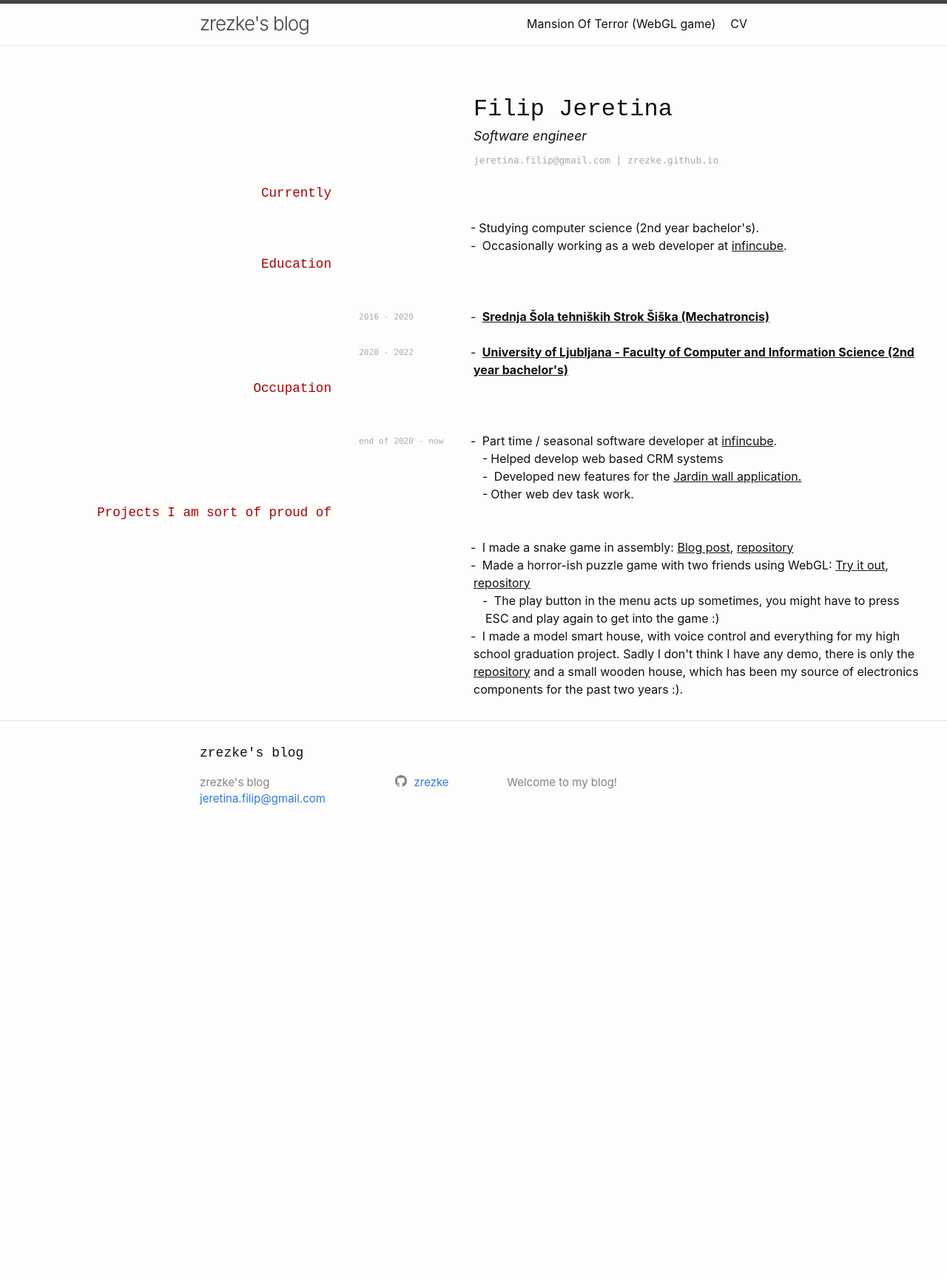
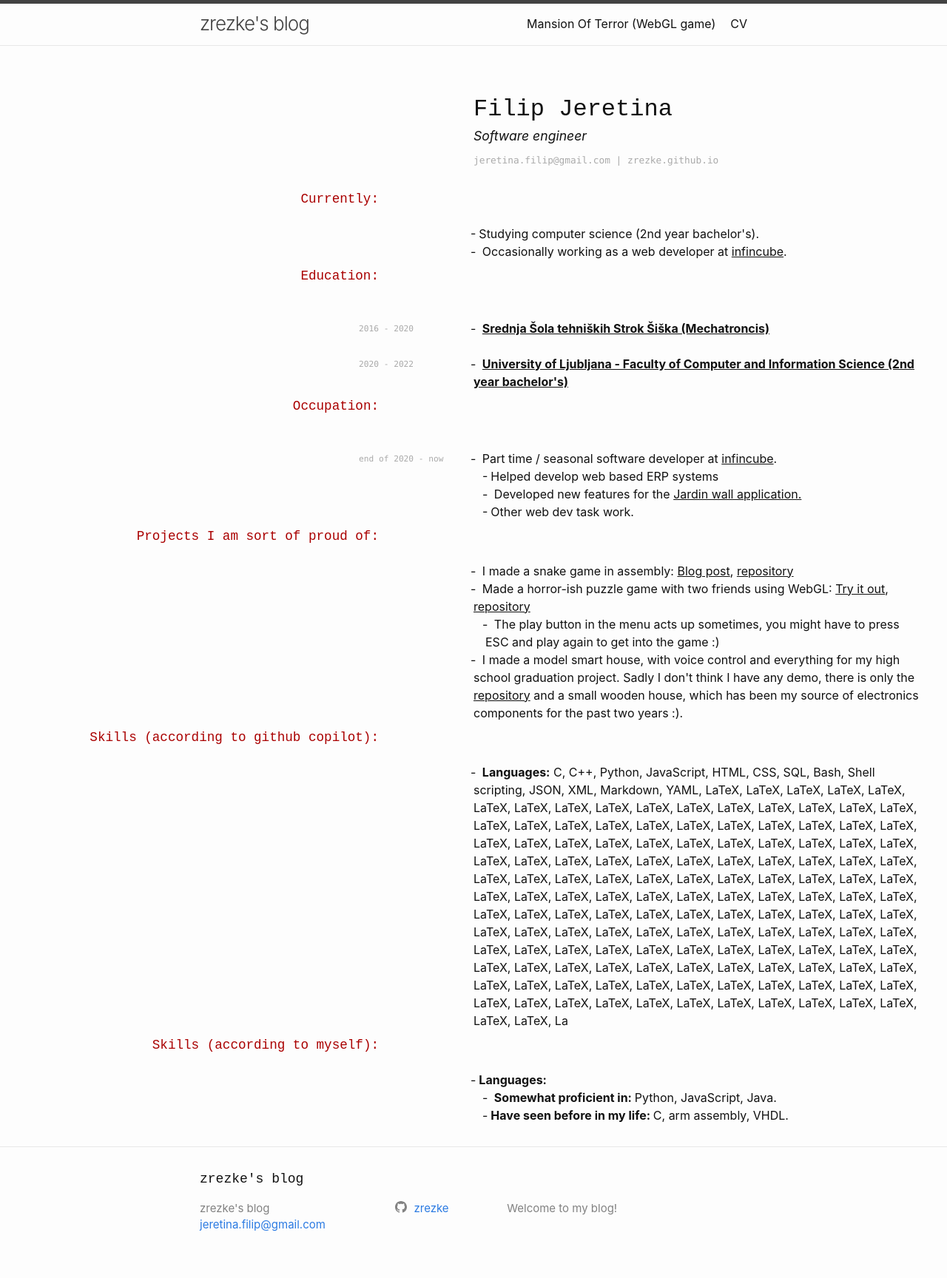
Before and after one commit to zrezke/zrezke.github.io, a Jekyll site: the page built from cv.html, in a window 1280 px wide. Shown: the whole page at 74% size. Built offline with Jekyll 4.4.1, drawn with Linux system fonts in a browser that asks for light colours; before the commit the page ends 1152 px from its top, so only the background shows below that.

Commit message:
fix mistake, add skillz

```diff
--- a/assets/cv.css
+++ b/assets/cv.css
@@ -52,6 +52,7 @@
   flex-direction: row;
   align-self: center;
   justify-content: space-between;
+  margin-top: 0.5em;
 }
 
 .cv h1,
@@ -70,7 +71,7 @@ h4 {
 }
 
 .point .subtitle h2 {
-  flex: 0 0 70%;
+  flex: 0 0 80%;
   /* left: -25%; */
   font-size: 1.1em;
   color: #a00;
--- a/cv.html
+++ b/cv.html
@@ -25,7 +25,7 @@ title: CV
         </div>
         <div class="point">
           <div class="subtitle">
-            <h2>Currently</h2>
+            <h2>Currently:</h2>
           </div>
           <ul>
             <li>Studying computer science (2nd year bachelor's).</li>
@@ -37,7 +37,7 @@ title: CV
         </div>
         <div class="point">
           <div class="subtitle">
-            <h2>Education</h2>
+            <h2>Education:</h2>
           </div>
           <ul>
             <code>2016 - 2020</code>
@@ -61,7 +61,7 @@ title: CV
         </div>
         <div class="point">
           <div class="subtitle">
-            <h2>Occupation</h2>
+            <h2>Occupation:</h2>
           </div>
           <ul>
             <code>end of 2020 - now</code>
@@ -69,7 +69,7 @@ title: CV
               Part time / seasonal software developer at
               <a href="https://infincube.com/" target="_blank">infincube</a>.
               <ul>
-                <li>Helped develop web based CRM systems</li>
+                <li>Helped develop web based ERP systems</li>
                 <li>
                   Developed new features for the
                   <a href="https://jardinwall.com/" target="_blank"
@@ -83,7 +83,7 @@ title: CV
         </div>
         <div class="point">
           <div class="subtitle">
-            <h2>Projects I am sort of proud of</h2>
+            <h2>Projects I am sort of proud of:</h2>
           </div>
           <ul>
             <li>
@@ -128,7 +128,47 @@ title: CV
             </li>
           </ul>
         </div>
+        <div class="point">
+          <div class="subtitle">
+            <h2>Skills (according to github copilot): </h2>
+          </div>
+          <ul>
+            <li>
+              <strong>Languages:</strong> C, C++, Python, JavaScript, HTML, CSS,
+              SQL, Bash, Shell scripting, JSON, XML, Markdown, YAML, LaTeX,
+              LaTeX, LaTeX, LaTeX, LaTeX, LaTeX, LaTeX, LaTeX, LaTeX, LaTeX, LaTeX,
+              LaTeX, LaTeX, LaTeX, LaTeX, LaTeX, LaTeX, LaTeX, LaTeX, LaTeX, LaTeX,
+              LaTeX, LaTeX, LaTeX, LaTeX, LaTeX, LaTeX, LaTeX, LaTeX, LaTeX, LaTeX,
+              LaTeX, LaTeX, LaTeX, LaTeX, LaTeX, LaTeX, LaTeX, LaTeX, LaTeX, LaTeX,
+              LaTeX, LaTeX, LaTeX, LaTeX, LaTeX, LaTeX, LaTeX, LaTeX, LaTeX, LaTeX,
+              LaTeX, LaTeX, LaTeX, LaTeX, LaTeX, LaTeX, LaTeX, LaTeX, LaTeX, LaTeX,
+              LaTeX, LaTeX, LaTeX, LaTeX, LaTeX, LaTeX, LaTeX, LaTeX, LaTeX, LaTeX,
+              LaTeX, LaTeX, LaTeX, LaTeX, LaTeX, LaTeX, LaTeX, LaTeX, LaTeX, LaTeX,
+              LaTeX, LaTeX, LaTeX, LaTeX, LaTeX, LaTeX, LaTeX, LaTeX, LaTeX, LaTeX,
+              LaTeX, LaTeX, LaTeX, LaTeX, LaTeX, LaTeX, LaTeX, LaTeX, LaTeX, LaTeX,
+              LaTeX, LaTeX, LaTeX, LaTeX, LaTeX, LaTeX, LaTeX, LaTeX, LaTeX, LaTeX,
+              LaTeX, LaTeX, LaTeX, LaTeX, LaTeX, LaTeX, LaTeX, LaTeX, LaTeX, LaTeX,
+              LaTeX, LaTeX, LaTeX, LaTeX, LaTeX, LaTeX, LaTeX, LaTeX, LaTeX, LaTeX,
+              LaTeX, LaTeX, LaTeX, LaTeX, LaTeX, LaTeX, LaTeX, LaTeX, La
+            </li>
+        </div>
       </div>
+      <div class="point">
+        <div class="subtitle">
+          <h2>Skills (according to myself): </h2>
+        </div>
+        <ul>
+          <li><strong>Languages:</strong>
+            <ul>
+          <li>
+            <strong>Somewhat proficient in: </strong> Python, JavaScript, Java.
+          </li>
+          <li><strong>Have seen before in my life: </strong>C, arm assembly, VHDL.</li>
+          </ul>
+          </li>
+        </ul>
+      </div>
+    </div>
     </main>
   </body>
   {%- include footer.html -%}
```
